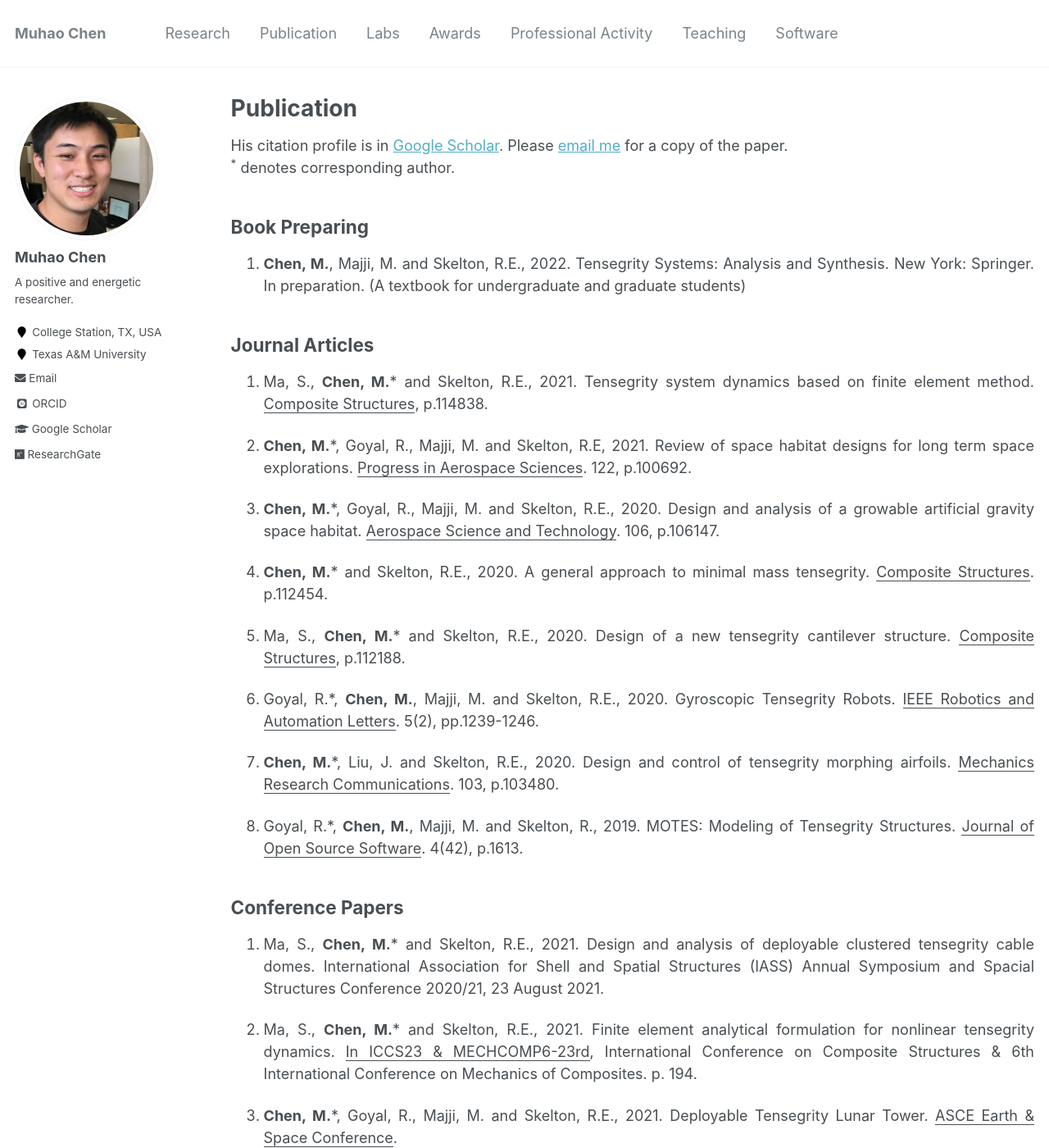
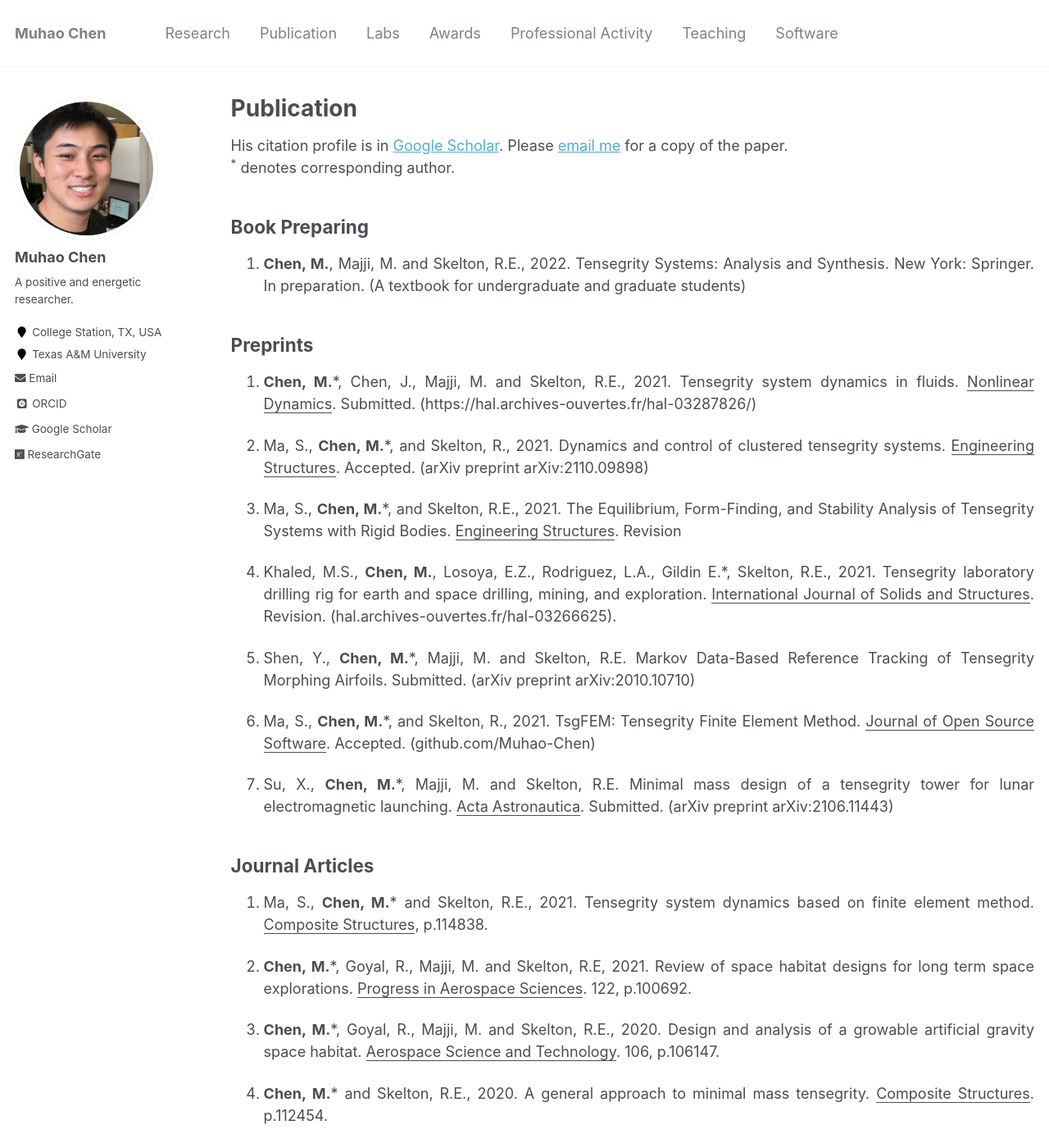
Before and after one commit to Muhao-Chen/muhao-chen.github.io, a Jekyll site: the page built from _pages/publication.md, in a window 1280 px wide and 1400 px high. Shown: the whole window at 82% size. Built offline with Jekyll 4.4.1, drawn with Linux system fonts in a browser that asks for light colours; some web fonts are replaced; some of the changed text lies outside the part shown.

Commit message:
Update publication.md

```diff
--- a/_pages/publication.md
+++ b/_pages/publication.md
@@ -15,6 +15,20 @@ His citation profile is in [Google Scholar](https://scholar.google.com/citations
 ## Book Preparing
 1. **Chen, M.**, Majji, M. and Skelton, R.E., 2022. Tensegrity Systems: Analysis and Synthesis. New York: Springer. In preparation. (A textbook for undergraduate and graduate students)
 
+## Preprints
+1. **Chen, M.***, Chen, J., Majji, M. and Skelton, R.E., 2021. Tensegrity system dynamics in fluids. <u>Nonlinear Dynamics</u>. Submitted. (https://hal.archives-ouvertes.fr/hal-03287826/)
+
+1. Ma, S., **Chen, M.***, and Skelton, R., 2021. Dynamics and control of clustered tensegrity systems. <u>Engineering Structures</u>. Accepted. (arXiv preprint arXiv:2110.09898)
+
+1. Ma, S., **Chen, M.***, and Skelton, R.E., 2021. The Equilibrium, Form-Finding, and Stability Analysis of Tensegrity Systems with Rigid Bodies. <u>Engineering Structures</u>. Revision
+
+1. Khaled, M.S., **Chen, M.**, Losoya, E.Z., Rodriguez, L.A., Gildin E.*, Skelton, R.E., 2021. Tensegrity laboratory drilling rig for earth and space drilling, mining, and exploration. <u>International Journal of Solids and Structures</u>. Revision. (hal.archives-ouvertes.fr/hal-03266625).
+
+1. Shen, Y., **Chen, M.***, Majji, M. and Skelton, R.E. Markov Data-Based Reference Tracking of Tensegrity Morphing Airfoils. Submitted. (arXiv preprint arXiv:2010.10710)
+
+1. Ma, S., **Chen, M.***, and Skelton, R., 2021. TsgFEM: Tensegrity Finite Element Method. <u>Journal of Open Source Software</u>. Accepted. (github.com/Muhao-Chen)
+
+1. Su, X., **Chen, M.***, Majji, M. and Skelton, R.E. Minimal mass design of a tensegrity tower for lunar electromagnetic launching. <u>Acta Astronautica</u>. Submitted. (arXiv preprint arXiv:2106.11443)
 
 ## Journal Articles
 1. Ma, S., **Chen, M.*** and Skelton, R.E., 2021. Tensegrity system dynamics based on finite element method. <u>Composite Structures</u>, p.114838.
```
Also changed, not shown: other parts of _pages/publication.md (+0 -16 lines).
